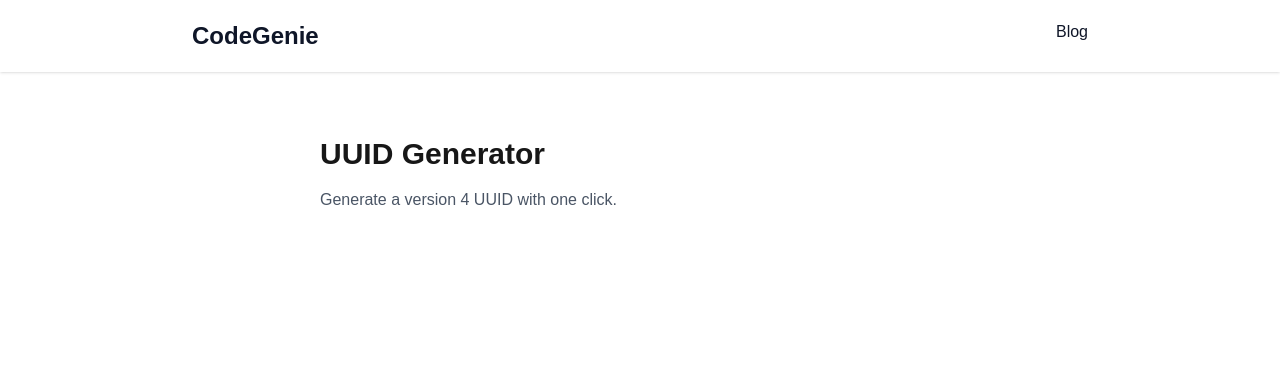
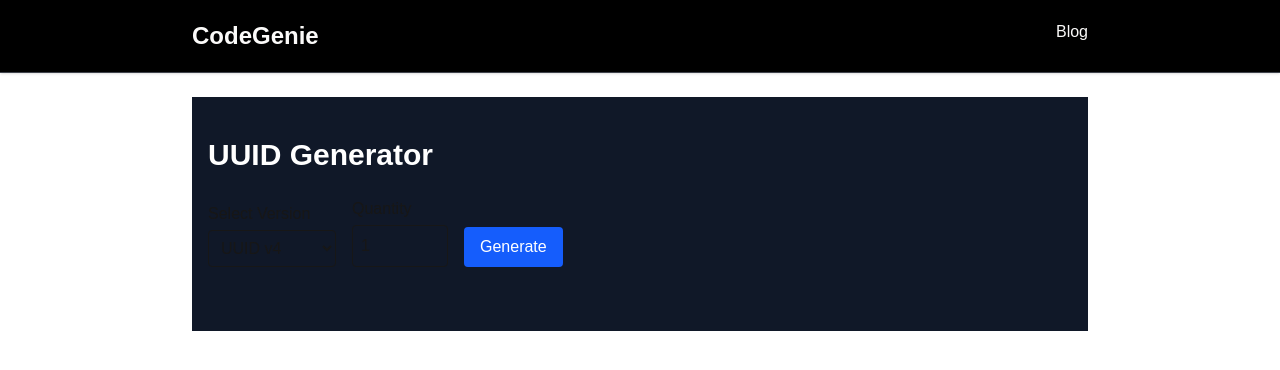
Before and after one commit to krashoka/codegenie, a Next.js app: page /tools/uuid-generator in a window 1280 px wide. Shown: the top 370 px of the page. Built offline with nearby package versions, Linux system fonts and the light colour scheme.

Commit message:
some UI updation

```diff
--- a/package.json
+++ b/package.json
@@ -10,17 +10,21 @@
   },
   "dependencies": {
     "dayjs": "^1.11.13",
+    "file-saver": "^2.0.5",
     "lorem-ipsum": "^2.0.8",
     "lucide-react": "^0.534.0",
     "next": "15.4.5",
+    "qrcode.react": "^4.2.0",
     "react": "19.1.0",
     "react-datepicker": "^8.4.0",
     "react-dom": "19.1.0",
-    "react-syntax-highlighter": "^15.6.1"
+    "react-syntax-highlighter": "^15.6.1",
+    "uuid": "^11.1.0"
   },
   "devDependencies": {
     "@eslint/eslintrc": "^3",
     "@tailwindcss/postcss": "^4",
+    "@types/file-saver": "^2.0.7",
     "@types/node": "^20",
     "@types/react": "^19",
     "@types/react-dom": "^19",
--- a/src/app/globals.css
+++ b/src/app/globals.css
@@ -14,7 +14,7 @@
 
 @media (prefers-color-scheme: dark) {
   :root {
-    --background: #0f1628;
+    --background: #0d1017;
     --foreground: #ededed;
   }
 }
--- a/src/app/tools/lorem-ipsum-generator/page.tsx
+++ b/src/app/tools/lorem-ipsum-generator/page.tsx
@@ -60,7 +60,7 @@ export default function LoremIpsumPage() {
     <>
       <Header />
       <main className="max-w-4xl mx-auto px-4 py-10 bg-gray-900">
-        <h1 className="text-3xl font-bold text-white mb-6">
+        <h1 className="text-3xl font-bold text-[#fbfaf9] mb-6">
           Lorem Ipsum Generator
         </h1>
         <div className="flex items-center gap-3 mb-6">
@@ -74,7 +74,7 @@ export default function LoremIpsumPage() {
           <select
             value={type}
             onChange={(e) => setType(e.target.value as any)}
-            className="border rounded-md px-4 py-2 focus:outline-none focus:ring-2 focus:ring-yellow-400"
+            className="border rounded-md px-4 py-3 focus:outline-none focus:ring-2 focus:ring-yellow-400"
           >
             <option value="paragraphs" className="text-[#0f1628]">
               Paragraphs
@@ -96,7 +96,7 @@ export default function LoremIpsumPage() {
 
         {output && (
           <>
-            <div className="max-h-[55vh] overflow-y-auto bg-gray-100 p-4 rounded mb-4 whitespace-pre-line text-gray-800">
+            <div className="max-h-[55vh] overflow-y-auto bg-[#1e2a3a] p-4 rounded mb-4 whitespace-pre-line text-[#fbfaf9]">
               {type === "paragraphs" ? (
                 output.split("\n").map((p, idx) => (
                   <p key={idx} className="mb-2">
--- a/src/app/tools/uuid-generator/page.tsx
+++ b/src/app/tools/uuid-generator/page.tsx
@@ -1,17 +1,111 @@
-// src/app/tools/uuid-generator/page.tsx
+"use client";
 
+import { useState } from "react";
+import { v1 as uuidv1, v4 as uuidv4 } from "uuid";
+import { QRCodeCanvas } from "qrcode.react";
+import { saveAs } from "file-saver";
 import Header from "@/components/Header";
 
-export default function UUIDGeneratorPage() {
+export default function UUIDGenerator() {
+  const [version, setVersion] = useState<"v1" | "v4">("v4");
+  const [count, setCount] = useState(1);
+  const [uuids, setUUIDs] = useState<string[]>([]);
+
+  const generateUUIDs = () => {
+    const newUUIDs = Array.from({ length: count }, () =>
+      version === "v1" ? uuidv1() : uuidv4()
+    );
+    setUUIDs(newUUIDs);
+  };
+
+  const copyToClipboard = async (uuid: string) => {
+    await navigator.clipboard.writeText(uuid);
+    alert(`Copied: ${uuid}`);
+  };
+
+  const downloadAsFile = (type: "txt") => {
+    const content = uuids.join("\n");
+    const blob = new Blob([content], { type: "text/plain;charset=utf-8" });
+    saveAs(blob, `uuids.${type}`);
+  };
+
   return (
     <>
       <Header />
-      <main className="max-w-2xl mx-auto px-4 py-10">
-        <h1 className="text-3xl font-bold mb-4">UUID Generator</h1>
-        <p className="text-gray-600 mb-6">
-          Generate a version 4 UUID with one click.
-        </p>
-        {/* Tool logic will go here */}
+      <main className="max-w-4xl mx-auto px-4 py-10 bg-gray-900">
+          <h1 className="text-3xl font-bold text-white mb-6">
+            UUID Generator
+          </h1>
+
+          <div className="flex flex-col md:flex-row items-end gap-4 mb-6">
+            <div>
+              <label className="block font-medium mb-1">Select Version</label>
+              <select
+                value={version}
+                onChange={(e) => setVersion(e.target.value as "v1" | "v4")}
+                className="border p-2 rounded w-32"
+              >
+                <option value="v1">UUID v1</option>
+                <option value="v4">UUID v4</option>
+              </select>
+            </div>
+
+            <div>
+              <label className="block font-medium mb-1">Quantity</label>
+              <input
+                type="number"
+                min={1}
+                max={50}
+                value={count}
+                onChange={(e) => setCount(Number(e.target.value))}
+                className="border p-2 rounded w-24"
+              />
+            </div>
+
+            <button
+              onClick={generateUUIDs}
+              className="bg-blue-600 text-white px-4 py-2 rounded hover:bg-blue-700 transition"
+              >
+              Generate
+            </button>
+          </div>
+
+          {uuids.length > 0 && (
+            <>
+              <div className="flex gap-4 mb-4">
+                <button
+                  onClick={() => downloadAsFile("txt")}
+                  className="bg-green-600 text-white px-4 py-2 rounded hover:bg-green-700"
+                >
+                  Download .txt
+                </button>
+              </div>
+
+              <div className="grid md:grid-cols-2 gap-6 overflow-y-auto max-h-[60vh] pr-2">
+                {uuids.map((uuid, idx) => (
+                  <div
+                    key={idx}
+                    className="bg-gray-100 p-4 rounded shadow text-gray-800 flex flex-col justify-between"
+                  >
+                    <div className="flex justify-between items-start gap-2">
+                      <p className="break-all text-sm">{uuid}</p>
+                      <button
+                        onClick={() => copyToClipboard(uuid)}
+                        className="text-sm text-blue-600 hover:underline"
+                      >
+                        Copy
+                      </button>
+                    </div>
+                    <QRCodeCanvas
+                      value={uuid}
+                      size={120}
+                      className="mx-auto mt-4"
+                    />
+                  </div>
+                ))}
+              </div>
+            </>
+          )}
       </main>
     </>
   );
--- a/src/components/Header.tsx
+++ b/src/components/Header.tsx
@@ -8,14 +8,16 @@ import { Sun, Moon } from "lucide-react";
 
 export default function Header() {
   return (
-    <header className="bg-white shadow-sm p-5 mb-6">
+    <header className="bg-black shadow-sm p-5 mb-6 border-b border-b-[#3f434c]">
       <nav className="max-w-4xl mx-auto flex justify-between">
-        <Link href="/" className="font-bold text-2xl text-[#0f1628]">
+        <Link href="/" className="font-bold text-2xl text-[#fbfaf9]">
           CodeGenie
         </Link>
 
         <div className="space-x-4">
-          <Link href="/blog" className="text-[#0f1628]">Blog</Link>
+          <Link href="/blog" className="text-[#fbfaf9]">
+            Blog
+          </Link>
         </div>
       </nav>
     </header>
--- a/src/components/ToolCard.tsx
+++ b/src/components/ToolCard.tsx
@@ -10,13 +10,13 @@ export default function ToolCard({
   navigationLink: string;
 }) {
   return (
-    <div className="bg-white border border-gray-200 rounded-xl p-6 shadow-sm hover:shadow-lg transition duration-300 flex flex-col h-full">
-      <h3 className="text-lg font-semibold text-gray-900">{title}</h3>
-      <p className="text-sm text-gray-600 mt-2 mb-4">{description}</p>
+    <div className="bg-[#1e2a3a] border border-[#3f434c] rounded-xl p-6 shadow-sm hover:shadow-lg transition duration-300 flex flex-col h-full">
+      <h3 className="text-lg font-semibold text-[#fbfaf9]">{title}</h3>
+      <p className="text-sm text-[#8a9fab] mt-2 mb-4">{description}</p>
 
       <Link
         href={navigationLink}
-        className="mt-auto inline-block bg-gradient-to-r from-blue-600 to-indigo-600 text-white font-medium text-sm px-5 py-2 rounded-full shadow-md hover:shadow-lg transform hover:-translate-y-1 transition-all duration-300 ease-in-out text-center"
+        className="mt-auto inline-block bg-gradient-to-r from-blue-600 to-indigo-600 text-[#fbfaf9] font-medium text-sm px-5 py-2 rounded-full shadow-md hover:shadow-lg transform hover:-translate-y-1 transition-all duration-300 ease-in-out text-center"
       >
         🚀 Open Tool →
       </Link>
```
Also changed, not shown: src/app/tools/timestamp-converter/page.tsx (+33 -16 lines), 1 other file (tests, documents, lock files or other folders).
